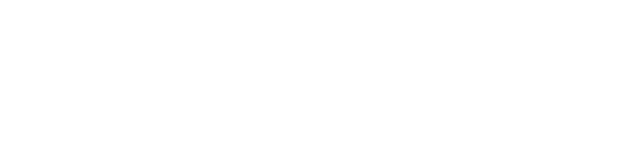
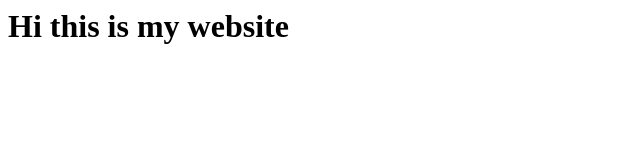
Before and after one commit to ambsjones/ImAmberJones, a plain HTML site: page index.html in a window 1280 px wide. Shown: the whole page, without its empty margins (0-640 px from the left). Drawn offline with Linux system fonts and the light colour scheme.

Commit message:
my first commit change to html

```diff
--- a/index.html
+++ b/index.html
@@ -5,6 +5,7 @@
     <title>i'm. amber. jones</title>
 </head>
 <body>
+    <h1>Hi this is my website</h1>
 
 </body>
 </html>
```
Also changed, not shown: main.css (deleted).
